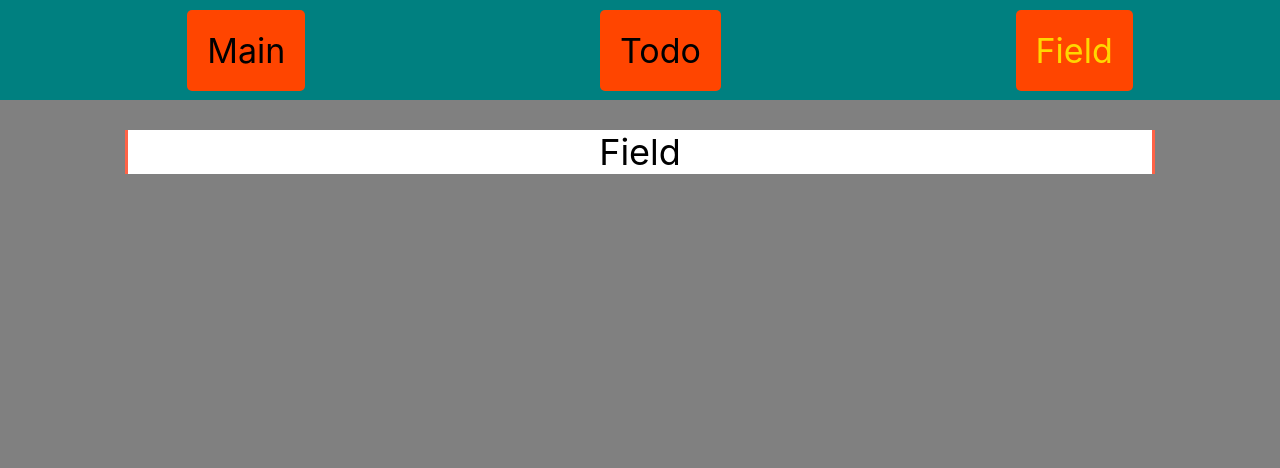
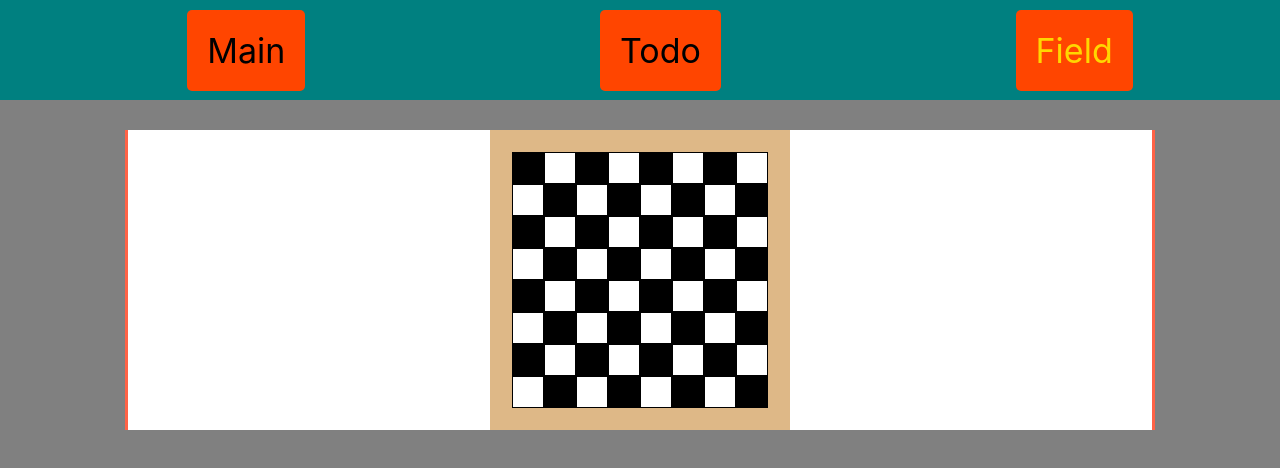
Before and after one commit to camelactive/mainproject, a React (Create React App) app: page /field in a window 1280 px wide. Shown: the top 468 px of the page. Built offline with nearby package versions, Linux system fonts and the light colour scheme.

Commit message:
add chess field v1

```diff
--- a/src/App.js
+++ b/src/App.js
@@ -15,7 +15,7 @@ function App() {
             <Route index path='/' element={<List/>}/>
             <Route path='/todo' element={<Todo/>}/>
             <Route path='/field' element={<Field/>}/>
-            <Route path='/*' element={<NotFound/>}/>
+            <Route path='/*' element={<NotFound props = {{timeToMain:10}}/>}/>
           </Route>
         </Routes>
       </BrowserRouter>
--- a/src/components/Field/Field.jsx
+++ b/src/components/Field/Field.jsx
@@ -1,6 +1,44 @@
-const Field = () => {
+// import { useState } from "react"
+import style from "./Field.module.css"
+import { useSelector } from "react-redux"
+
+const Field = ({props}) => {
+const {rows,columns} = useSelector(state => state.fieldSlice.numbersOfFields)
+// const [fieldBody,setFieldBody] = useState([])
+const testArr = []
+for (let idx = 0; idx < rows; idx++) {
+    testArr.push([])
+}
+testArr.map((row,id) => {
+    if (id %2 !== 0) {
+        for (let column = 0; column < columns; column++) {
+                  if (column%2 !==0) {row.push({text:" ", style: "black"}) }
+                    else if (column%2 ===0){row.push({text:" ",style: "white"})}
+            }
+    }
+    else if (id %2 === 0){
+            for (let column = 0; column < columns; column++) {
+                      if (column%2 !==0) {row.push({text:" ",style: "white"}) }
+                        else if (column%2 ===0){row.push({text:" ", style: "black"})}
+                }
+    }
+    return true
+})
+console.log(testArr)
   return (
-    <div>Field</div>
+    <div className={style.Field}>
+        {testArr.map((element,id)=>{
+            return (
+                <div className={style.Field__item_column} key={id}>
+                        {element.map((fig,id)=>{
+                            return (
+                            <p key={id} className={fig.style === "black" ? style.Field__item_black :style.Field__item_white}>{fig.text}</p>
+                            )
+                        })}
+                </div>
+          )
+        })}
+    </div>
   )
 }
 
--- /dev/null
+++ b/src/components/Field/Field.module.css
@@ -0,0 +1,33 @@
+.Field{
+    display: flex;
+    justify-content: center;
+    align-items: center;
+    width: 300px;
+    height: 300px;
+    background-color: burlywood;
+}
+.Field__item_black{
+    border: 1px solid black;
+    width: 30px;
+    height: 30px;
+    display: flex;
+    justify-content: center;
+    align-items: center;
+    margin: 0;
+    padding: 0;
+    background-color:black;
+    color: white;
+}
+.Field__item_white{
+    border: 1px solid black;
+    width: 30px;
+    height: 30px;
+    display: flex;
+    justify-content: center;
+    align-items: center;
+    margin: 0;
+    padding: 0;
+    background-color:white;
+    color: black;
+}
+.Field__item_column{}
--- a/src/components/List/List.jsx
+++ b/src/components/List/List.jsx
@@ -3,7 +3,6 @@ import {useSelector} from "react-redux"
 
 const List = () => {
 const listSliceData = useSelector(state => state)
-
   return (
     <div className="List">
         List
--- a/src/components/NotFound/NotFound.jsx
+++ b/src/components/NotFound/NotFound.jsx
@@ -2,8 +2,9 @@ import { useEffect, useState } from "react"
 import { useNavigate } from "react-router-dom"
 import style from "./NotFound.module.css"
 
-const NotFound = () => {
-const [count, setCount] = useState(8)
+const NotFound = ({props}) => {
+const timeToMain = props.timeToMain
+const [count, setCount] = useState(timeToMain)
 const navigate = useNavigate()
 function navigateToMainPAge(timeout) {
     setInterval(() => {
--- /dev/null
+++ b/src/store/fieldSlice.js
@@ -0,0 +1,19 @@
+import {createSlice} from "@reduxjs/toolkit"
+
+const fieldSlice = createSlice({
+    name : "fieldSlice",
+    initialState : {
+        numbersOfFields : {
+            rows : 8,
+            columns : 8
+        }
+    },
+    reducers : {
+        fieldSliceReducer(state, actions){
+            console.log("fieldSlice")
+        }
+    }
+})
+
+export default fieldSlice.reducer
+export const {fieldSliceReducer} = fieldSlice.actions
--- a/src/store/index.js
+++ b/src/store/index.js
@@ -10,9 +10,12 @@ import {persistStore,
     REGISTER} from "redux-persist"
 import storage from "redux-persist/lib/storage"
 import listSlice from "./listSlice"
+import fieldSlice from "./fieldSlice"
 
 const rootReducer = combineReducers({
-    listSlice : listSlice
+    listSlice : listSlice,
+    fieldSlice : fieldSlice
+
 })
 const persistConfig = {
     key: 'root',
--- a/src/store/listSlice.js
+++ b/src/store/listSlice.js
@@ -3,7 +3,7 @@ import {createSlice} from "@reduxjs/toolkit"
 const listSlice = createSlice({
     name : "listSlice",
     initialState : {
-        name :"listSlice name"
+        name :"listSlice name",
     },
     reducers : {
         listSliceReducer(state, actions){
```
